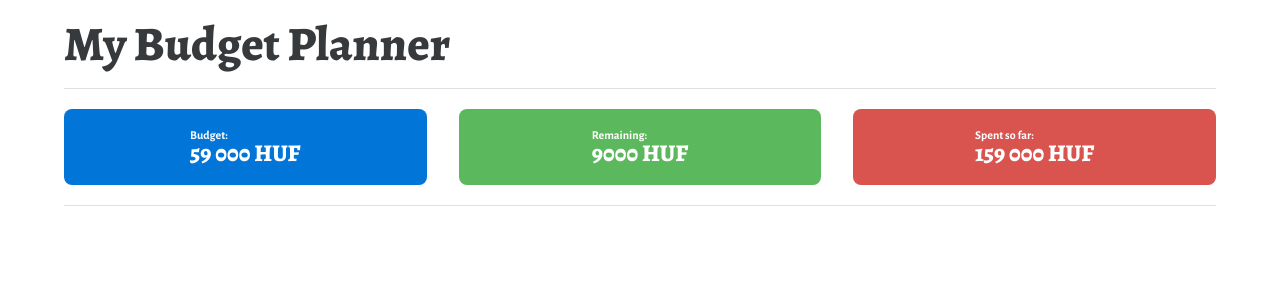
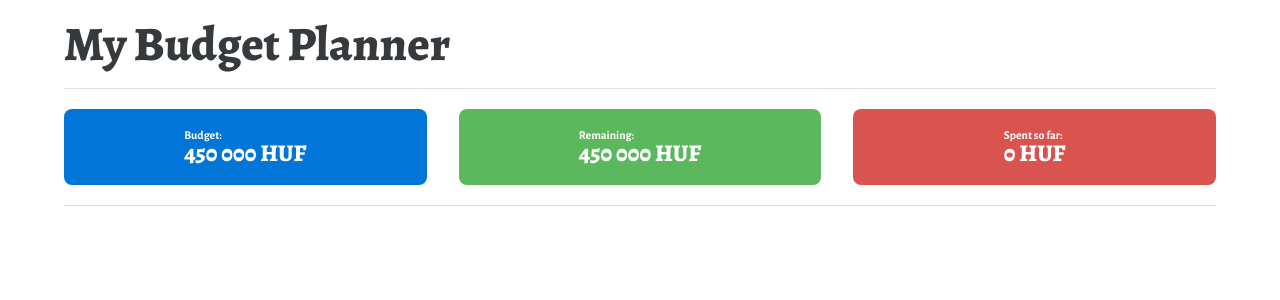
Before and after one commit to landorid/ikontent-budget-tracker-frontend, a React (Create React App) app: page / in a window 1280 px wide. Shown: the top 300 px of the page. Built offline with nearby package versions, Linux system fonts and the light colour scheme; no server answers.

Commit message:
✨   Add widget list

```diff
--- a/src/components/Widget.tsx
+++ b/src/components/Widget.tsx
@@ -1,13 +1,14 @@
-import { Box, Typography } from "@mui/material";
+import { Box, Skeleton, Typography } from "@mui/material";
 
 interface WidgetProps {
   title: string;
   amount: number;
   variant: "info" | "error" | "success";
+  isLoading?: boolean;
 }
 
 export default function Widget(props: WidgetProps) {
-  const { variant, title, amount } = props;
+  const { variant, title, amount, isLoading } = props;
   const formattedAmount = amount.toLocaleString("hu-HU");
 
   return (
@@ -25,9 +26,17 @@ export default function Widget(props: WidgetProps) {
         <Typography fontSize={12} color="white" fontWeight={700} lineHeight={1}>
           {title}
         </Typography>
-        <Typography color="white" variant="subtitle1">
-          {formattedAmount} HUF
-        </Typography>
+        {isLoading ? (
+          <Skeleton
+            variant="text"
+            sx={{ fontSize: "1.5rem", lineHeight: 1 }}
+            width={110}
+          />
+        ) : (
+          <Typography color="white" variant="subtitle1">
+            {formattedAmount} HUF
+          </Typography>
+        )}
       </div>
     </Box>
   );
--- a/src/components/Widgets.tsx
+++ b/src/components/Widgets.tsx
@@ -1,7 +1,36 @@
 import { Stack } from "@mui/material";
+import { BUDGET } from "../config/defaults";
+import { useGetTransactionsQuery } from "../services/transactions";
+import { TransactionType } from "../store/types/transactions.type";
 import Widget from "./Widget";
 
 export default function Widgets() {
+  const transactions = useGetTransactionsQuery(undefined, {
+    selectFromResult: (result) => ({
+      ...result,
+      counter: result.data
+        ?.filter((transaction) => transaction.type === TransactionType.Expense)
+        .reduce((sum, transaction) => sum + transaction.amount, 0),
+    }),
+  });
+
+  if (transactions.isLoading) {
+    return (
+      <Stack
+        direction={{ xs: "column", sm: "row" }}
+        spacing={{ xs: 3, sm: 2, md: 4 }}
+        py={2.5}
+        alignItems="stretch"
+      >
+        <Widget title="Budget:" amount={BUDGET} variant="info" />
+        <Widget title="Remaining:" variant="success" amount={0} isLoading />
+        <Widget title="Spent so far:" variant="error" amount={0} isLoading />
+      </Stack>
+    );
+  }
+
+  const spentSoFar = transactions.counter || 0;
+
   return (
     <Stack
       direction={{ xs: "column", sm: "row" }}
@@ -9,9 +38,13 @@ export default function Widgets() {
       py={2.5}
       alignItems="stretch"
     >
-      <Widget title="Budget:" amount={59000} variant="info" />
-      <Widget title="Remaining:" amount={9000} variant="success" />
-      <Widget title="Spent so far:" amount={159000} variant="error" />
+      <Widget title="Budget:" amount={BUDGET} variant="info" />
+      <Widget
+        title="Remaining:"
+        amount={BUDGET - spentSoFar}
+        variant="success"
+      />
+      <Widget title="Spent so far:" amount={spentSoFar} variant="error" />
     </Stack>
   );
 }
--- /dev/null
+++ b/src/config/defaults.ts
@@ -0,0 +1 @@
+export const BUDGET = 450000;
```
